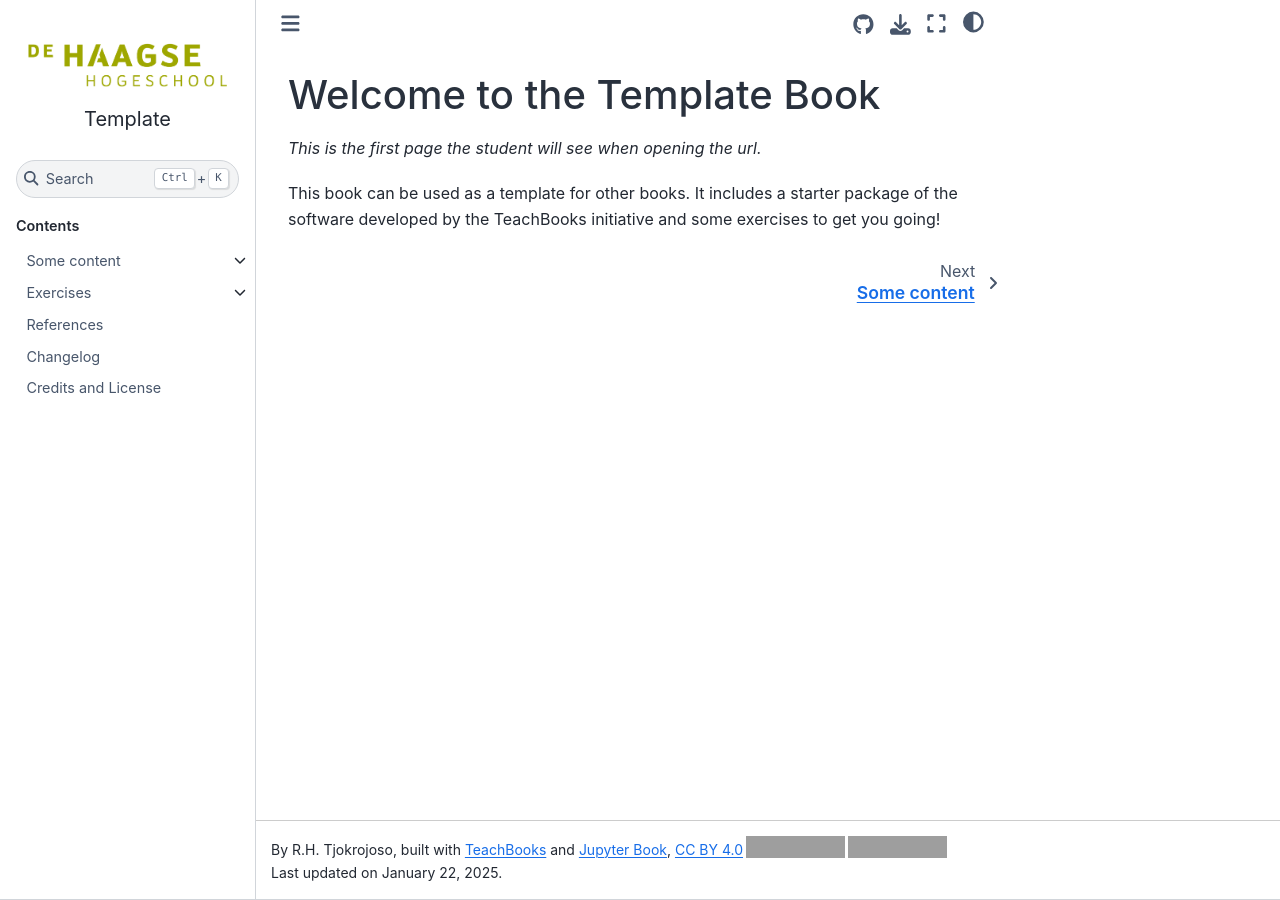
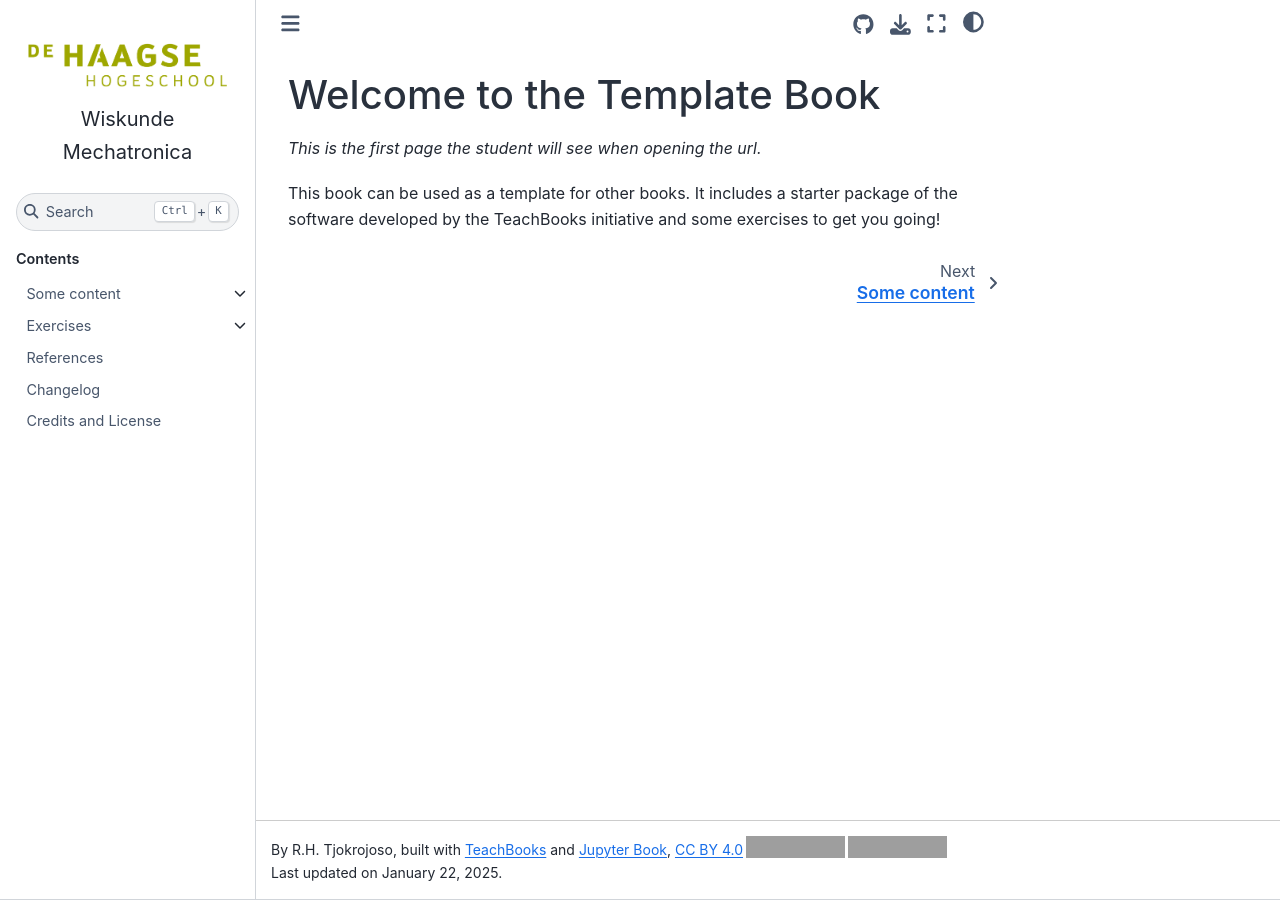
Before and after one commit to HHS-boeken/Wiskunde_voor_Technische_HBO_Opleidingen, a Jupyter Book: the page built from book/intro.md, in a window 1280 px wide. Built offline with Jupyter Book 1.0.4 settings and Sphinx 7.4.7 and the Sphinx Book theme 1.1.4, drawn with Linux system fonts in a browser that asks for light colours; comment, search, counter and statistics services are not loaded; grey boxes are pictures that could not be loaded.

Commit message:
Update _config.yml

```diff
--- a/book/_config.yml
+++ b/book/_config.yml
@@ -1,4 +1,4 @@
-Title: TeachBooks template
+Title: Wiskunde voor Technische HBO Opleidingen
 author: R.H. Tjokrojoso, built with <a href="https://teachbooks.io">TeachBooks</a> and <a href="https://jupyterbook.org/">Jupyter Book</a>, <a href="https://creativecommons.org/licenses/by/4.0/" target="_blank" rel="license noopener noreferrer"">CC BY 4.0<img style="height:22px!important;margin-left:3px;vertical-align:text-bottom;" src="https://mirrors.creativecommons.org/presskit/icons/cc.svg" alt=""><img style="height:22px!important;margin-left:3px;vertical-align:text-bottom;" src="https://mirrors.creativecommons.org/presskit/icons/by.svg" alt=""></a> #add your own name here
 
 execute:
@@ -19,10 +19,10 @@ sphinx:
       exclude_patterns: ["**/_*.yml", "**/*.md", "**/*.ipynb"]
     html_theme_options:
       logo:
-        text: Template
+        text: Wiskunde Mechatronica
         image_light: logo.png # Put your logo for the light mode here (can be the same as image_dark)
         image_dark: logo.png # Put your logo for the dark mode here (can be the same as image_light)
-      repository_url: "https://github.com/user/repo" #add your own repo URL here
+      repository_url: "https://github.com/RaoulTj/Wiskunde_voor_Technische_HBO_Opleidingen" #add your own repo URL here
       path_to_docs: "book"
       repository_branch: "main"
       use_edit_page_button: true
```
